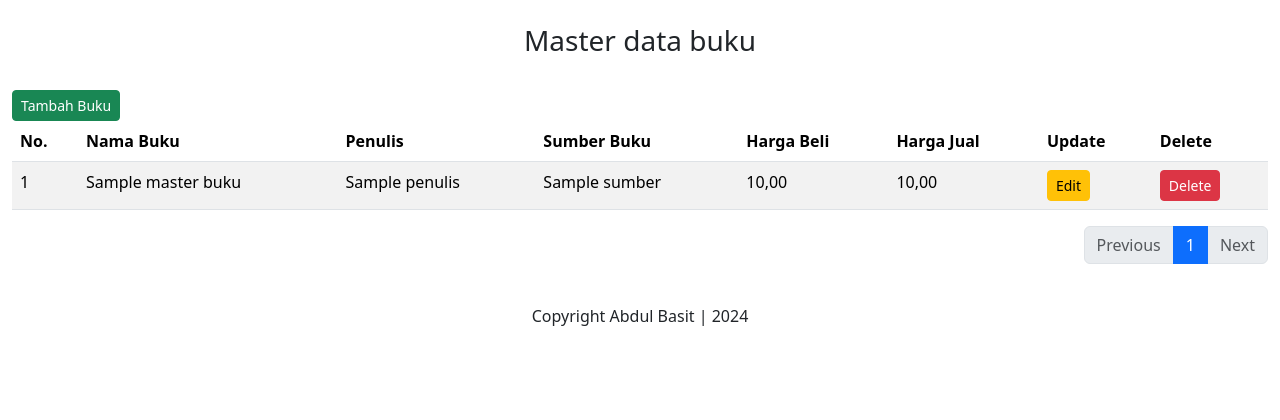
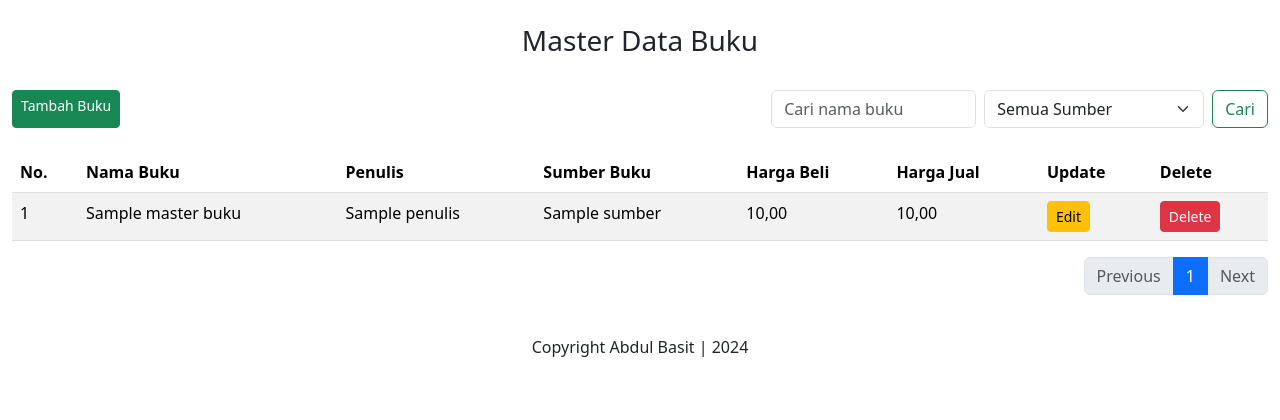
Before and after one commit to abas06/simperpus, a Django app: page /master_buku/ in a window 1280 px wide. Shown: the part 56-476 px from the top of the page. Run offline with Django 5.2, Linux system fonts and the light colour scheme; tables that the repository leaves empty hold one stand-in row (values such as "Sample post"); a database or web service that is not in the repository returns one stand-in record (values such as "Sample title"); some libraries are stand-ins or nearby versions.

Commit message:
Penambahan filter pencarian master buku

```diff
--- a/perpus_app/templates/master_buku.html
+++ b/perpus_app/templates/master_buku.html
@@ -1,21 +1,33 @@
-{% load static %}
 <!doctype html>
 <html lang="en">
   <head>
     <meta charset="utf-8">
     <meta name="viewport" content="width=device-width, initial-scale=1">
-    <title>Bootstrap demo</title>
+    <title>Master Data Buku</title>
     <link href="https://cdn.jsdelivr.net/npm/bootstrap@5.3.3/dist/css/bootstrap.min.css" rel="stylesheet" integrity="sha384-QWTKZyjpPEjISv5WaRU9OFeRpok6YctnYmDr5pNlyT2bRjXh0JMhjY6hW+ALEwIH" crossorigin="anonymous">
   </head>
   <body>
     <div class="container-fluid">
       {% include 'menu.html' %}<br/>
-      <h3 class="text-center">Master data buku</h3>
+      <h3 class="text-center">Master Data Buku</h3>
       <br/>
       <div class="d-flex justify-content-center" style="min-height: 100vh;">
-        <div class="col-md-12 ">
-          <a class="btn btn-success btn-sm" href="{% url 'tambah_buku' %}" role="button">Tambah Buku</a>
-          <table class="table table-striped table-hover ">
+        <div class="col-md-12">
+          <div class="d-flex justify-content-between">
+            <a class="btn btn-success btn-sm" href="{% url 'tambah_buku' %}" role="button">Tambah Buku</a>
+            <form class="d-flex" method="get" action="">
+              <input class="form-control me-2" type="search" placeholder="Cari nama buku" name="q" value="{{ search_query }}">
+              <select class="form-select me-2" name="source">
+                <option value="" >Semua Sumber</option>
+                {% for sumber in sumber_buku_list %}
+                  <option value="{{ sumber.0 }}" {% if source_query == sumber.0 %}selected{% endif %}>{{ sumber.1 }}</option>
+                {% endfor %}
+              </select>
+              <button class="btn btn-outline-success" type="submit">Cari</button>
+            </form>
+          </div>
+          <br/>
+          <table class="table table-striped table-hover">
             <thead>
               <tr>
                 <th scope="col">No.</th>
@@ -54,7 +66,7 @@
             <ul class="pagination justify-content-end">
               {% if page_obj.has_previous %}
                 <li class="page-item">
-                  <a class="page-link" href="?page={{ page_obj.previous_page_number }}">Previous</a>
+                  <a class="page-link" href="?page={{ page_obj.previous_page_number }}{% if search_query %}&q={{ search_query }}{% endif %}{% if source_query %}&source={{ source_query }}{% endif %}">Previous</a>
                 </li>
               {% else %}
                 <li class="page-item disabled">
@@ -69,14 +81,14 @@
                   </li>
                 {% elif num > page_obj.number|add:'-3' and num < page_obj.number|add:'3' %}
                   <li class="page-item">
-                    <a class="page-link" href="?page={{ num }}">{{ num }}</a>
+                    <a class="page-link" href="?page={{ num }}{% if search_query %}&q={{ search_query }}{% endif %}{% if source_query %}&source={{ source_query }}{% endif %}">{{ num }}</a>
                   </li>
                 {% endif %}
               {% endfor %}
 
               {% if page_obj.has_next %}
                 <li class="page-item">
-                  <a class="page-link" href="?page={{ page_obj.next_page_number }}">Next</a>
+                  <a class="page-link" href="?page={{ page_obj.next_page_number }}{% if search_query %}&q={{ search_query }}{% endif %}{% if source_query %}&source={{ source_query }}{% endif %}">Next</a>
                 </li>
               {% else %}
                 <li class="page-item disabled">
--- a/perpus_app/views.py
+++ b/perpus_app/views.py
@@ -59,24 +59,45 @@
 
 def getMasterbuku(request):
     conn, cursor = dbconnection()
-    query = """ SELECT a.id, a.nama_buku, a.penulis, b.sumber, a.harga_beli, a.harga_jual
+
+    search_query = request.GET.get('q', '')
+    source_query = request.GET.get('source', '')
+    filter_query = ""
+
+    if search_query:
+        filter_query += f" AND a.nama_buku ILIKE '%%{search_query}%%'"
+    if source_query:
+        filter_query += f" AND a.sumber_buku_id = {source_query}"
+
+    query = f"""
+        SELECT a.id, a.nama_buku, a.penulis, b.sumber, a.harga_beli, a.harga_jual
         FROM master_buku a
         LEFT JOIN master_sumber_buku b ON b.id_sumber = a.sumber_buku_id
-        WHERE a.is_deleted = 'false'
+        WHERE a.is_deleted = 'false' {filter_query}
         ORDER BY a.id DESC
     """
     cursor.execute(query)
     list_buku = cursor.fetchall()
+
+    # Get sources for dropdown
+    cursor.execute("SELECT id_sumber, sumber FROM master_sumber_buku")
+    sumber_buku_list = cursor.fetchall()
+
     cursor.close()
     conn.close()
+
     paginator = Paginator(list_buku, 10)  # 10 data per halaman
     page_number = request.GET.get('page')
     page_obj = paginator.get_page(page_number)
+
     template = 'master_buku.html'
     context = {
-                'list_buku': list_buku,
-                'page_obj': page_obj
-                }
+        'list_buku': list_buku,
+        'page_obj': page_obj,
+        'search_query': search_query,
+        'source_query': source_query,
+        'sumber_buku_list': sumber_buku_list,
+    }
     return render(request, template, context)
 
 def getMastersumberbuku(request):
```
